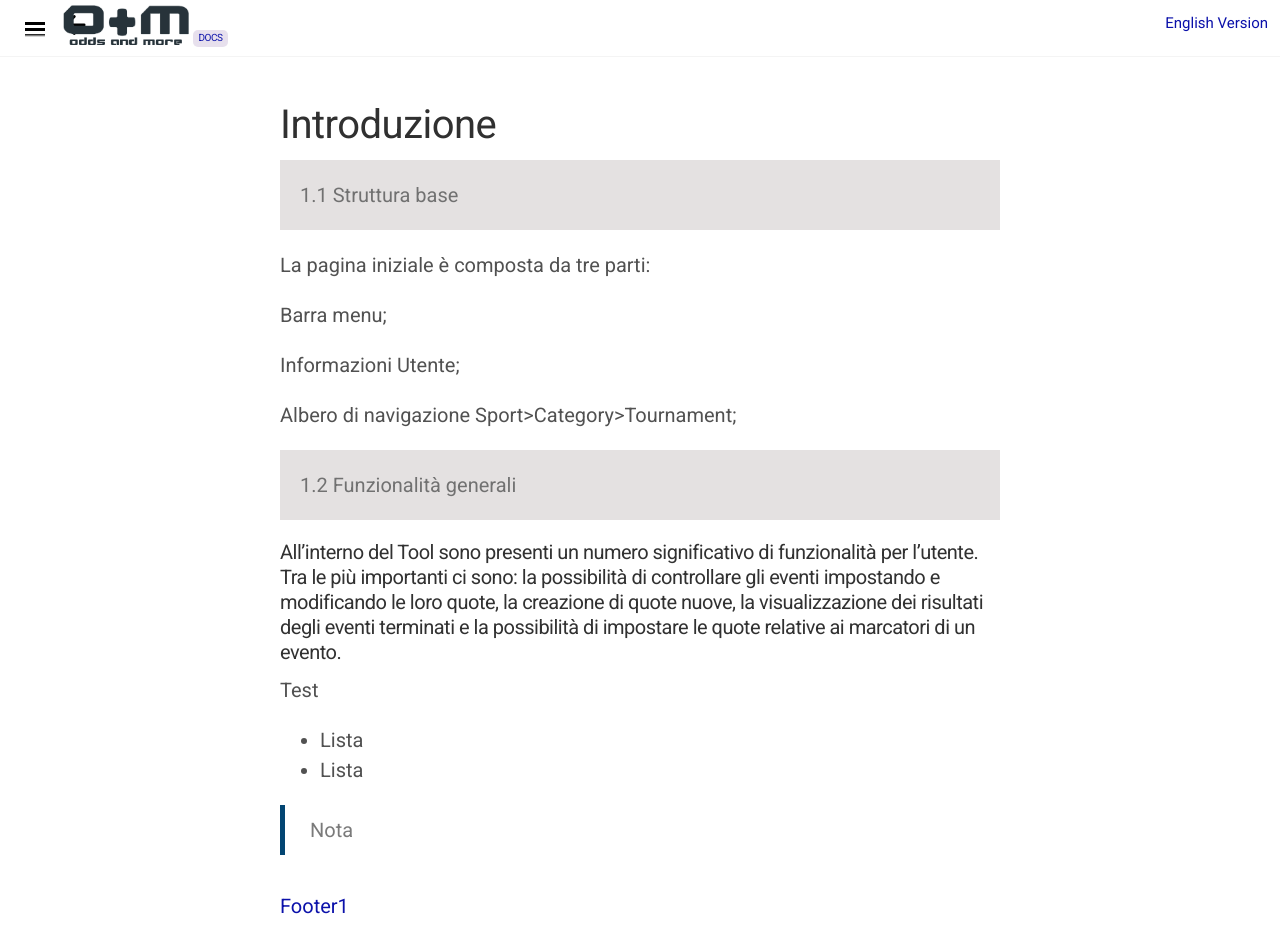
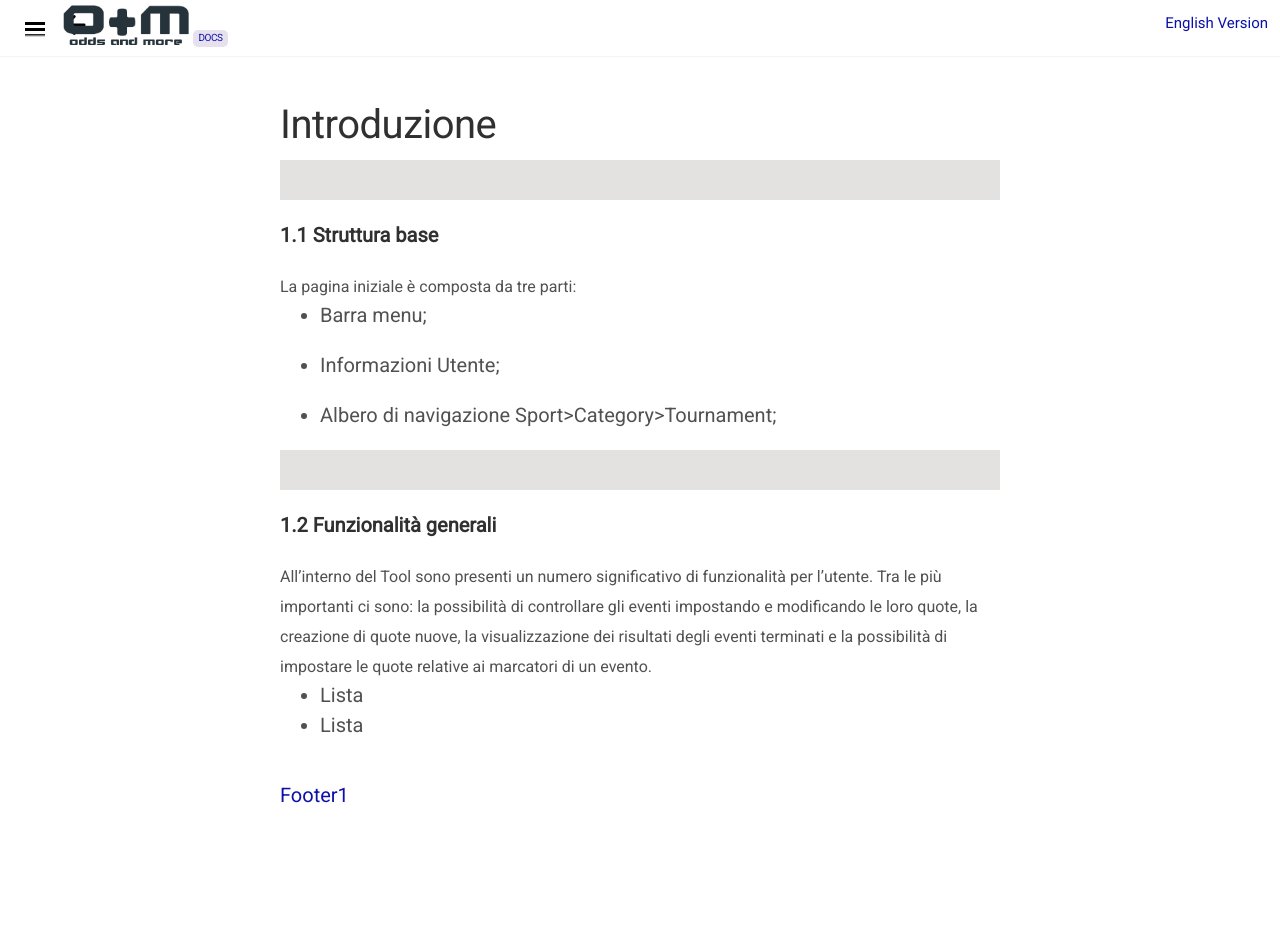
Before and after one commit to docsforodds/docs, a Jekyll site: the page built from docs/it/section/page1.md, in a window 1280 px wide and 941 px high. Built offline with Jekyll 4.4.1, drawn with Linux system fonts in a browser that asks for light colours; nearby versions of some CDN libraries.

Commit message:
pagin2 2 modificato in eventi

```diff
--- a/docs/it/section/page1.md
+++ b/docs/it/section/page1.md
@@ -6,30 +6,30 @@ category: Sezione
 icon: fab fa-firstdraft
 ---
 <p class="message">
-    1.1 Struttura base
+
 </p>
+**1.1 Struttura base**
+
+<font size="3">La pagina iniziale è composta da tre parti:</font>
+
+- Barra menu;
+
+- Informazioni Utente;
+
+- Albero di navigazione Sport>Category>Tournament;
 
 
 
-La pagina iniziale è composta da tre parti:
+<p class="message">
 
-Barra menu;
+</p>
+  **1.2  Funzionalità generali**
 
-Informazioni Utente;
-
-Albero di navigazione Sport>Category>Tournament;
+<font size="3">All’interno del Tool sono presenti un numero significativo di funzionalità per l’utente. Tra le più importanti ci sono: la possibilità di controllare gli eventi impostando e modificando le loro quote, la creazione di quote nuove, la visualizzazione dei risultati degli eventi terminati e la possibilità di impostare le quote relative ai marcatori di un evento.</font>
 
 
-<p class="message">
-    1.2  Funzionalità generali
-</p>
-
-###### All’interno del Tool sono presenti un numero significativo di funzionalità per l’utente. Tra le più importanti ci sono: la possibilità di controllare gli eventi impostando e modificando le loro quote, la creazione di quote nuove, la visualizzazione dei risultati degli eventi terminati e la possibilità di impostare le quote relative ai marcatori di un evento.
 
 
-Test
 
 - Lista
 - Lista
-
-> Nota
```
